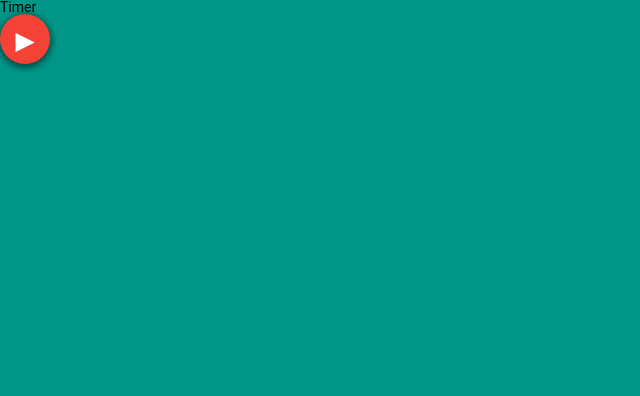
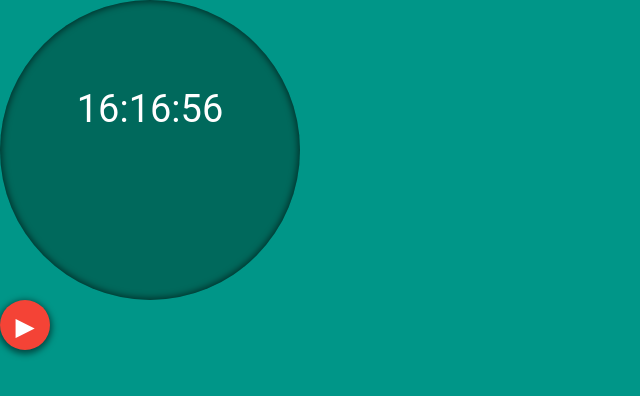
Before and after one commit to renyamizuno/timer-electron, a React app: page / in a window 1280 px wide. Shown: the top 396 px of the page, without its empty margins (0-640 px from the left). Built offline with nearby package versions, Linux system fonts and the light colour scheme.

Commit message:
時間を表示するようにした

```diff
--- a/src/components/App.jsx
+++ b/src/components/App.jsx
@@ -2,12 +2,15 @@ import React from 'react';
 import style from './app.css';
 
 import ActionButton from 'components/ActionButton';
+import Timer from 'components/Timer';
 
 export default class App extends React.Component {
   render() {
     return (
       <div className={style.app}>
-        <div>Timer</div>
+        <div className={style.app_timerLayout}>
+          <Timer />
+        </div>
         <div className={style.app_actionButtonLayout}>
           <ActionButton />
         </div>
--- /dev/null
+++ b/src/components/Timer/index.jsx
@@ -0,0 +1,36 @@
+import React from 'react';
+import style from './timer.css';
+
+export default class Timer extends React.Component {
+  constructor(...args) {
+    super(...args);
+    this.state = { date: new Date() };
+  }
+
+  componentDidMount() {
+    this.timerID = setInterval(
+      () => this.tick(),
+      1000
+    );
+  }
+
+  componentWillUnmount() {
+    clearInterval(this.timerID);
+  }
+
+  tick() {
+    this.setState({
+      date: new Date()
+    });
+  }
+
+  render() {
+    const time = this.state.date.toTimeString().replace(/ .*/, '');
+
+    return (
+      <div className={style.oval}>
+        <div className={style.time}>{time}</div>
+      </div>
+      );
+  }
+}
--- /dev/null
+++ b/src/components/Timer/timer.css
@@ -0,0 +1,20 @@
+@import 'style/variables/color.css';
+
+.oval {
+  position: relative;
+  background-color: var(--timer-color);
+  width: 300px;
+  height: 300px;
+  box-shadow: inset 0 0 6px 2px rgba(0,0,0,0.50);
+  border-radius: 100%;
+}
+
+.time {
+  position: absolute;
+  top: 90px;
+  width: 100%;
+  text-align: center;
+  color: white;
+  font-size: 38px;
+  line-height: 38px;
+}
--- a/src/components/app.css
+++ b/src/components/app.css
@@ -8,6 +8,13 @@
   left: 0;
   background-color: var(--background-color);
 
+  &_timerLayout {
+    position: absolute;
+    top: 50px;
+    left: 50%;
+    transform: translateX(-50%);
+  }
+
   &_actionButtonLayout {
     position: absolute;
     right: 40px;
--- a/src/style/variables/color.css
+++ b/src/style/variables/color.css
@@ -1,4 +1,5 @@
 :root {
   --background-color: #009688;
   --acceent-color: #F44336;
+  --timer-color: #00695C;
 }
```
